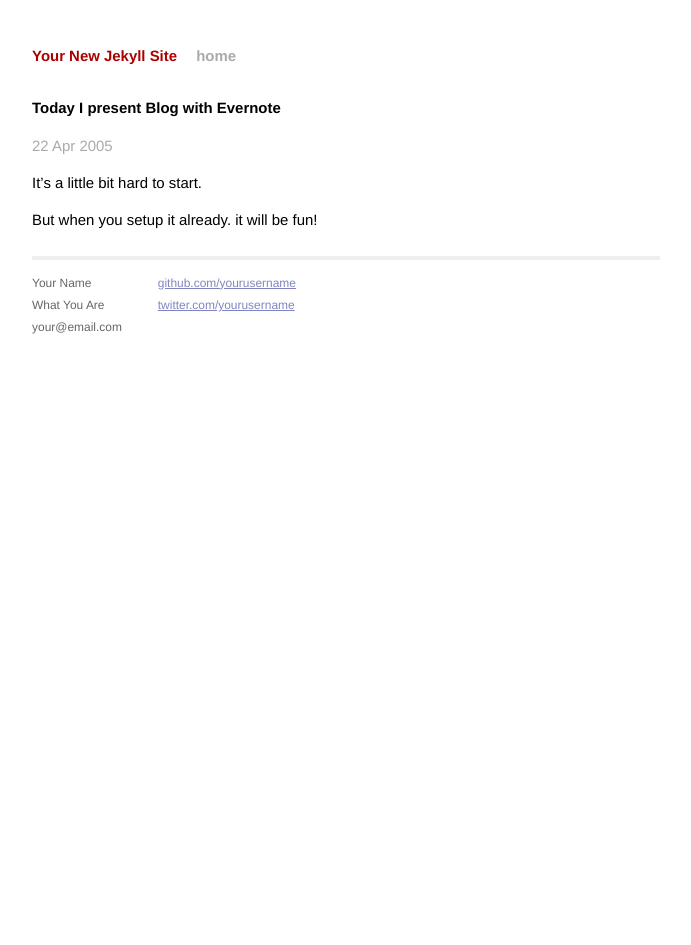
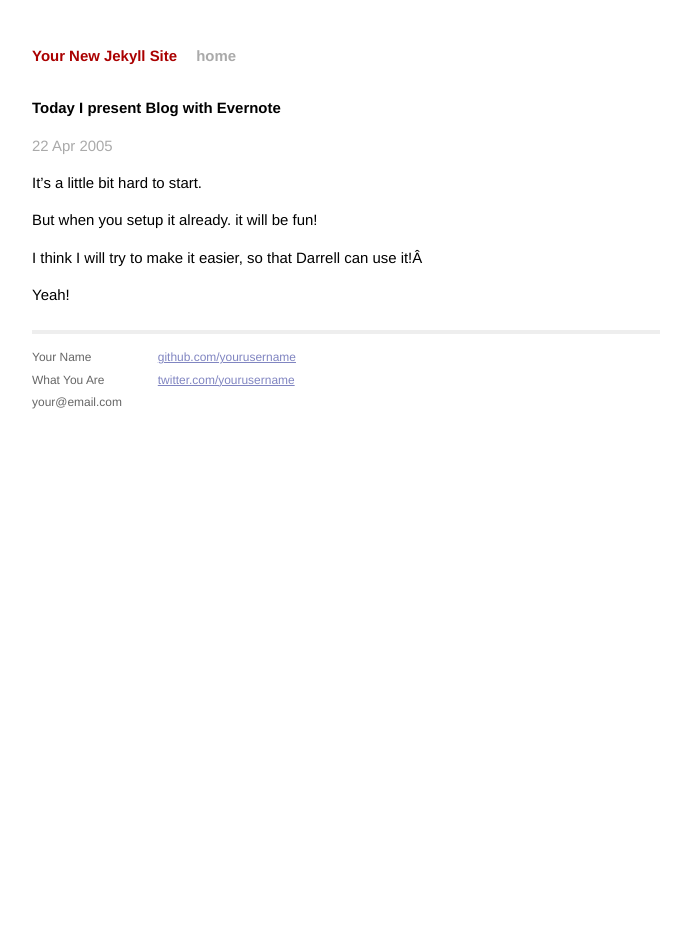
Before and after one commit to kongtest/kongtest.github.io, a Jekyll site: the page built from _posts/2005-04-22-today-i-present-blog-with-evernote.md, in a window 1280 px wide. Shown: the whole page, without its empty margins (294-985 px from the left). Built offline with Jekyll 4.4.1, drawn with Linux system fonts in a browser that asks for light colours.

Commit message:
Update filename: _posts/2005-04-22-today-i-present-blog-with-evernote.md

```diff
--- a/_posts/2005-04-22-today-i-present-blog-with-evernote.md
+++ b/_posts/2005-04-22-today-i-present-blog-with-evernote.md
@@ -5,3 +5,8 @@ title: Today I present Blog with Evernote
 It's a little bit hard to start.
 
 But when you setup it already. it will be fun!
+
+
+I think I will try to make it easier, so that Darrell can use it!Â
+
+Yeah!
```
